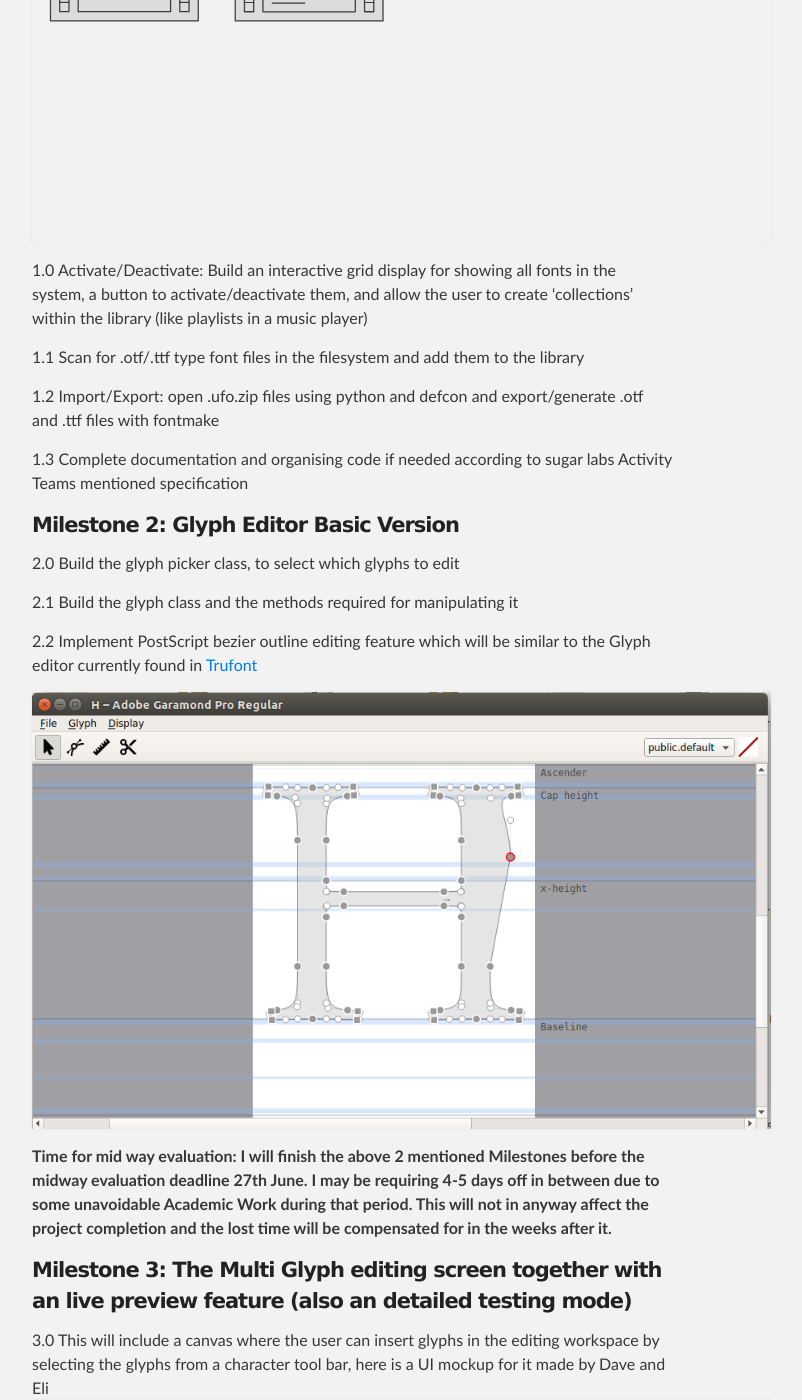
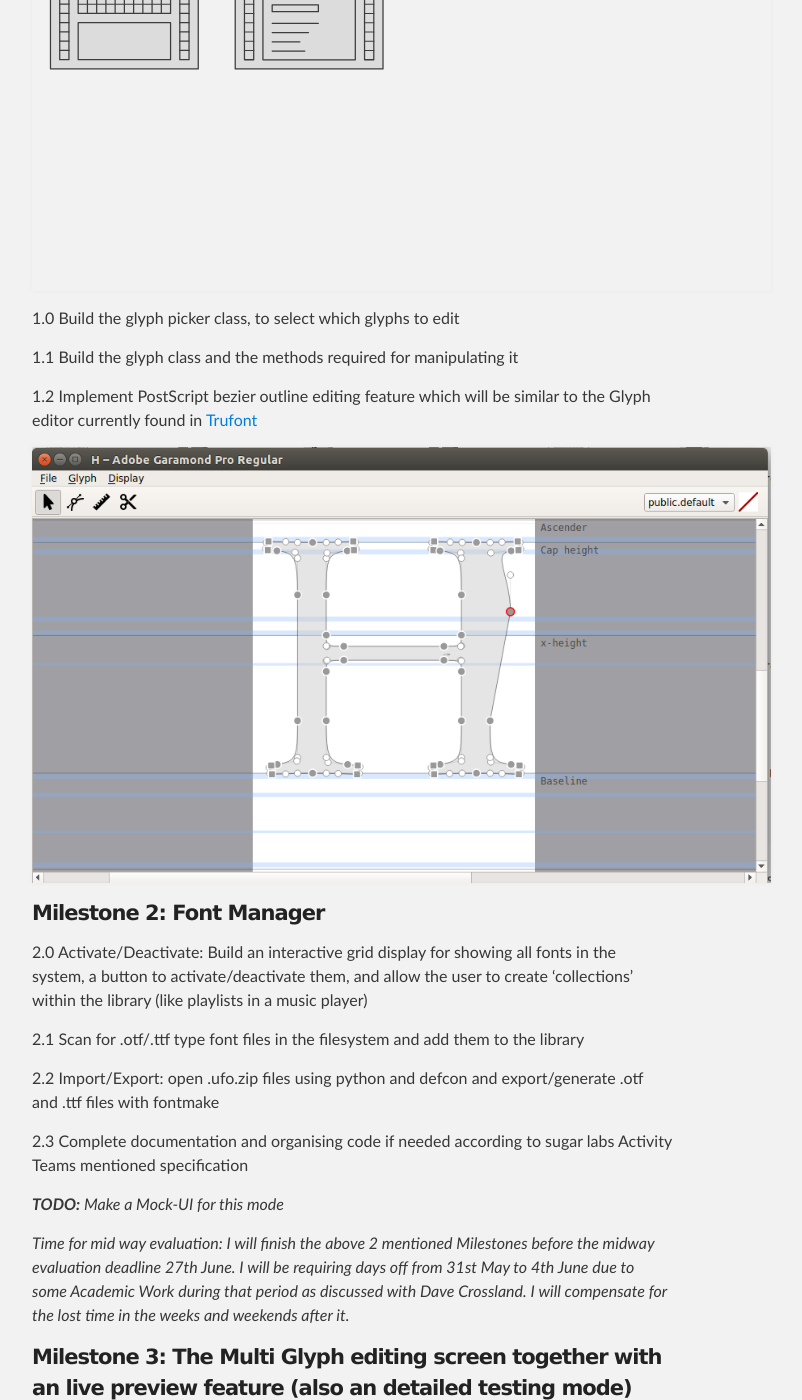
Before and after one commit to sugarlabs/edit-fonts-activity, a Jekyll site: the page built from _posts/2016-05-20-latest-proposal.md, in a window 1280 px wide and 1400 px high, scrolled down 2467 px. Shown: the whole window, without its empty margins (288-1090 px from the left). Built offline with Jekyll 4.4.1, drawn with Linux system fonts in a browser that asks for light colours; some of the changed text lies outside the part shown.

Commit message:
Making the changes as per Dave's comments

```diff
--- a/_posts/2016-05-20-latest-proposal.md
+++ b/_posts/2016-05-20-latest-proposal.md
@@ -5,9 +5,7 @@ category: article
 author: Yash Agarwal
 ---
 
-This a tentative copy and will be revised over the weekend
-
-So we have finally decided to move on with the work and use Python/Gtk 3 for making this font editor activity.
+After much discussion, we have finally decided to move on with the work and use Python/Gtk 3 for making this font editor activity.
 Now using Python allows me to take advantage of libraries like [defcon](https://github.com/typesupply/defcon), [glyphLib](https://github.com/googlei18n/glyphsLib) and many more mentioned here in [Dave's Reading List](https://sugarlabs.github.io/edit-fonts-activity/required-reading)
 One great example is [Trufont](https://github.com/trufont/trufont/), a python based libre font editor, which harnesses some of the above mentioned Libraries.
 
@@ -16,34 +14,35 @@ One great example is [Trufont](https://github.com/trufont/trufont/), a python ba
 This font editor Activity is planned to include the following features and follow the [Sugar Human Interface Guidelines](https://wiki.sugarlabs.org/go/Human_Interface_Guidelines):
 The activity will be following the mode/toolbar UX design as summarized by Dave [here](https://sugarlabs.github.io/edit-fonts-activity/ui-modes-and-toolsets). Here a primary toolbar will show the different modes and changing the mode will switch the workspace and the secondary toolbar accordingly.
 
-#### 1: Font Manager
+#### 1: A glyph editing interface together with text preview
+
+* a canvas where the user can insert glyphs in the editing workspace by selecting the glyphs from a character tool bar, here is a UI mockup for it made by Dave and Eli
+* ![UI Mockup](files/img/wireframe_concept_01_basic_icons.svg)
+* * **TODO:** The features/functionality of the glyph editing interface have to discussed upon in greater detail keeping the mind the scope and the target audience of this project*
+* as it can be seen in the Mock-UI(above) this window will also contain a live preview box for live testing the font.
+
+#### 2: Font Manager
 
 * Show all the available fonts found in the system font directory
 * Allow the user to install/uninstall fonts
 * Allow to user to make 'collections' within the library
-**a bit more discussion is required on this front in defining what unistalling/installing fonts and making the 'collections' mean**
+* * **TODO:** a bit more discussion is required on this front in defining what unistalling/installing fonts and making the 'collections' mean*
 
-#### 2: A glyph editing interface together with text preview
 
-* a canvas where the user can insert glyphs in the editing workspace by selecting the glyphs from a character tool bar, here is a UI mockup for it made by Dave and Eli
-![UI Mockup](files/img/wireframe_concept_01_basic_icons.svg)
-**The features/functionality of the glyph editing interface have to discussed upon in greater detail keeping the mind the scope and the target audience of this project**
-* as it can be seen in the Mock-UI(above) this window will also contain a live preview box for live testing the font.
-
-#### 3: A Testing interface
+#### 3: A Testing interface for the Font Manager
 
 * A separate more functional testing screen will be made apart from the live preview box.
 * A textbox in which the text is rendered using the font, to get visual feedback.
 * Provide predefined text templates eg. "the quick brown fox jumps over the lazy dog," and
 * Export image button, to save an image of the rendered textbox
-**All this will be accompanied with thorough documentation, and...**
-**code commenting, which will be done hand in hand with development as we develope a better idea of the end goals**
+* *All this will be accompanied with thorough documentation, and...*
+* *code commenting, which will be done hand in hand with development as we develope a better idea of the end goals*
 
 ### Timeline
 
 I have divided the project into measurable milestones, with 12 weeks at 40 hours a week becoming 6 milestones of 2 weeks each:
 
-#### Milestone 1: Font Manager
+#### Milestone 1: Glyph Editor Basic Version
 
 I will use the [Sugar Human Interface Guidelines](https://wiki.sugarlabs.org/go/Human_Interface_Guidelines) to build basic GUI functionality like Toolbar(s), Navbar , Work Space, etc.
 
@@ -52,25 +51,27 @@ The entire activity will be made as a Sugar Activity in Python.
 Here a few more Mock-UI for the different screens/workspaces
 ![eli's mocks](files/img/wireframe_concept_01_modes.svg)
 
-1.0 Activate/Deactivate: Build an interactive grid display for showing all fonts in the system, a button to activate/deactivate them, and allow the user to create 'collections' within the library (like playlists in a music player)
+1.0 Build the glyph picker class, to select which glyphs to edit
 
-1.1 Scan for .otf/.ttf type font files in the filesystem and add them to the library
+1.1 Build the glyph class and the methods required for manipulating it
 
-1.2 Import/Export: open .ufo.zip files using python and defcon and export/generate .otf and .ttf files with fontmake
-
-1.3 Complete documentation and organising code if needed according to sugar labs Activity Teams mentioned specification
-
-#### Milestone 2: Glyph Editor Basic Version
-
-2.0 Build the glyph picker class, to select which glyphs to edit
-
-2.1 Build the glyph class and the methods required for manipulating it
-
-2.2 Implement PostScript bezier outline editing feature which will be similar to the Glyph editor currently found in [Trufont](https://github.com/trufont/trufont/releases/tag/0.2.0)
+1.2 Implement PostScript bezier outline editing feature which will be similar to the Glyph editor currently found in [Trufont](https://github.com/trufont/trufont/releases/tag/0.2.0)
 
 ![Image of Glyph Editing Interface](files/img/4.png)
 
-**Time for mid way evaluation: I will finish the above 2 mentioned Milestones before the midway evaluation deadline 27th June. I may be requiring 4-5 days off in between due to some unavoidable Academic Work during that period. This will not in anyway affect the project completion and the lost time will be compensated for in the weeks after it.**
+#### Milestone 2: Font Manager
+
+2.0 Activate/Deactivate: Build an interactive grid display for showing all fonts in the system, a button to activate/deactivate them, and allow the user to create 'collections' within the library (like playlists in a music player)
+
+2.1 Scan for .otf/.ttf type font files in the filesystem and add them to the library
+
+2.2 Import/Export: open .ufo.zip files using python and defcon and export/generate .otf and .ttf files with fontmake
+
+2.3 Complete documentation and organising code if needed according to sugar labs Activity Teams mentioned specification
+
+_**TODO:** Make a Mock-UI for this mode_
+
+*Time for mid way evaluation: I will finish the above 2 mentioned Milestones before the midway evaluation deadline 27th June. I will be requiring days off from 31st May to 4th June due to some Academic Work during that period as discussed with Dave Crossland. I will compensate for the lost time in the weeks and weekends after it.*
 
 #### Milestone 3: The Multi Glyph editing screen together with an live preview feature (also an detailed testing mode)
 
@@ -87,14 +88,14 @@ Here a few more Mock-UI for the different screens/workspaces
 
 #### Milestone 4: Glyph Editor with Added Functionality 1 + Packaging
 
-4.0 Implement spiro spline curve fitting as can be done with inkscape
+4.0 Implement Basic curve offsetting (used in skeleton based glyph design)
+here is a [link](https://pomax.github.io/bezierinfo/#offsetting) describing this
 
 4.1 Get the code integrated in the main sugar distribution
 
 #### Milestone 5: Glyph Editor with Added Functionality 2
 
-5.0 Implement curve offsetting that will be used in skeleton based glyph design
-here is [link](https://pomax.github.io/bezierinfo/#offsetting) describing this
+5.0 Implement Cap curve offsetting
 
 #### Milestone 6: Packing up things/Catching up with Backlogs/Detailed Documentation
 
```
